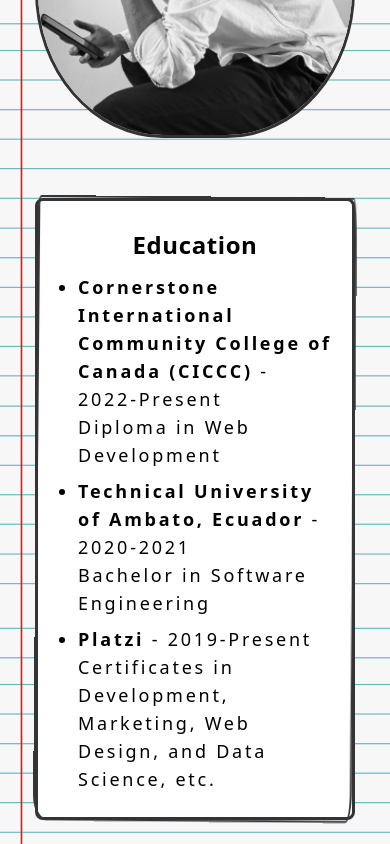
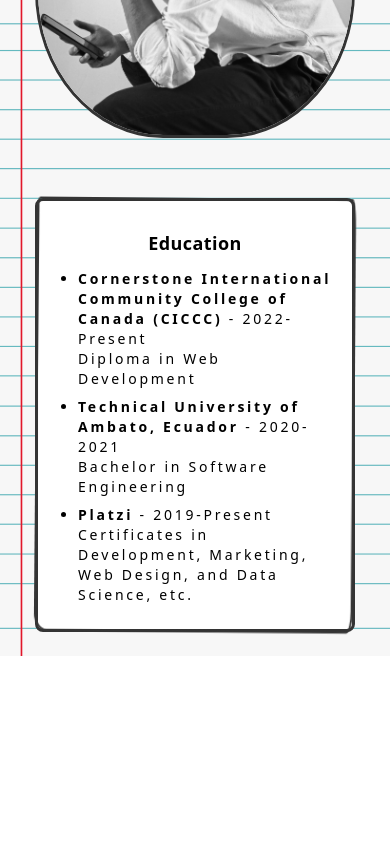
Before and after one commit to NicolasMezaCode/NicolasPortfolio, a React (Vite) app: page / in a window 390 px wide. Shown: the part 1588-2432 px from the top of the page. After the commit the page ends 2244 px from the top, so only its background shows below. Built offline with nearby package versions, Linux system fonts and the light colour scheme; a web font is replaced by a local one.

Commit message:
fixing bugs

```diff
--- a/src/components/Education.jsx
+++ b/src/components/Education.jsx
@@ -2,9 +2,9 @@
 
 export default function Education() {
   return (
-    <div className="bg-white rounded-lg mt-6 mb-6 p-4 sketchy max-w-xs sm:max-w-md md:max-w-xl hover:bg-greenPostit transition duration-500 hover:scale-110 transition-all duration-300 ease-in-out">
-      <h3 className="font-bold text-center text-2xl text-black p-3 tracking-wide">Education</h3>
-      <ul className="list-disc text-lg pl-6 text-black">
+    <div className="bg-white rounded-lg mt-6 mb-6 p-4 sketchy max-w-xs sm:max-w-md md:max-w-xl md:hover:bg-greenPostit transition duration-500 md:hover:scale-110 transition-all duration-300 ease-in-out">
+      <h3 className="font-bold text-center text-lg md:text-2xl text-black p-3 tracking-wide">Education</h3>
+      <ul className="list-disc text-sm sm:text-lg pl-6 text-black">
         <li className="mb-2">
           <strong>Cornerstone International Community College of Canada (CICCC)</strong> - 2022-Present<br />
           <span>Diploma in Web Development</span>
```
